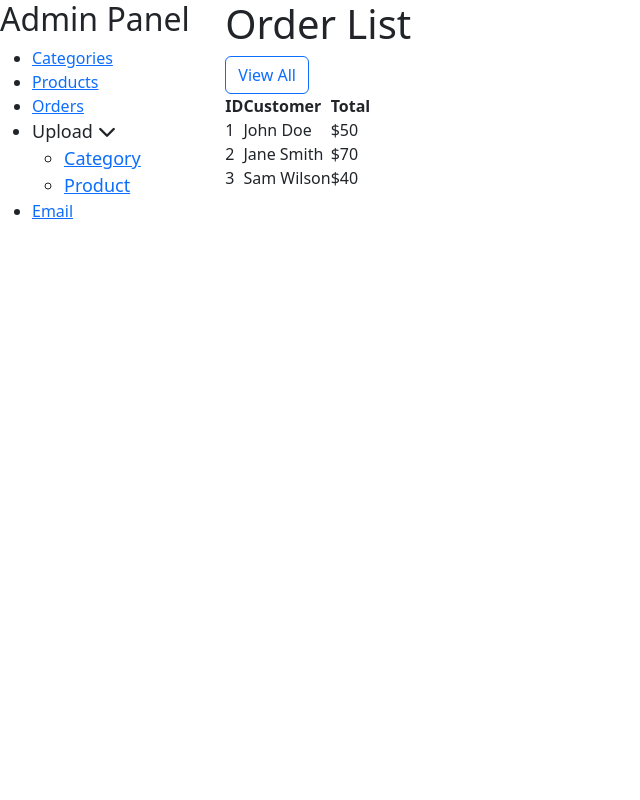
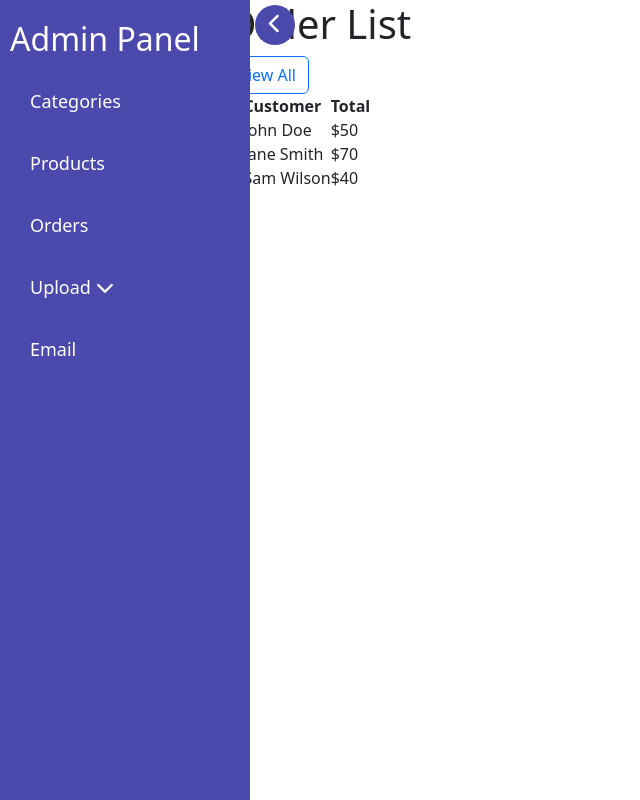
Before and after one commit to Dev1903/MERN_ECOMMERCE, a React (Create React App) app in the folder client/: page /admin/orders in a window 1280 px wide. Shown: the whole page, without its empty margins (0-640 px from the left). Built offline with nearby package versions, Linux system fonts and the light colour scheme.

Commit message:
admin panel changes

```diff
--- a/client/src/admin-panel/components/Sidebar.jsx
+++ b/client/src/admin-panel/components/Sidebar.jsx
@@ -1,17 +1,24 @@
-// Sidebar.js
 import React, { useState } from 'react';
 import { Link } from 'react-router-dom';
-
+import '../css/sidebar.css'; // Ensure you have a CSS file to include styling
 
 const Sidebar = () => {
     const [dropdownOpen, setDropdownOpen] = useState(false);
+    const [sidebarOpen, setSidebarOpen] = useState(true); // State to manage sidebar visibility
 
     const toggleDropdown = () => {
         setDropdownOpen(!dropdownOpen);
     };
 
+    const toggleSidebar = () => {
+        setSidebarOpen(!sidebarOpen);
+    };
+
     return (
-        <div className="sidebar-admin">
+        <div className={`sidebar-admin ${sidebarOpen ? 'open' : 'closed'}`}>
+            <button className="sidebar-toggle" onClick={toggleSidebar}>
+                <i className={`fas ${sidebarOpen ? 'fa-chevron-left' : 'fa-chevron-right'}`}></i>
+            </button>
             <h2>Admin Panel</h2>
             <ul>
                 <li><Link to="/admin/categories">Categories</Link></li>
@@ -19,17 +26,16 @@
                 <li><Link to="/admin/orders">Orders</Link></li>
 
                 {/* Dropdown */}
-                <li onClick={toggleDropdown} style={{ cursor: 'pointer' ,fontSize:'18px'}}>
+                <li onClick={toggleDropdown} style={{ cursor: 'pointer', fontSize: '18px' }}>
                     Upload
                     <span style={{ marginLeft: '5px' }}>
                         <i className={`fas ${dropdownOpen ? 'fa-chevron-up' : 'fa-chevron-down'}`}></i> {/* FontAwesome icon */}
                     </span>
                     <ul className={`dropdown ${dropdownOpen ? 'open' : ''}`}>
-                        <li ><Link to="/admin/categoryUpload">Category</Link></li>
+                        <li><Link to="/admin/categoryUpload">Category</Link></li>
                         <li><Link to="/admin/productUpload">Product</Link></li>
                     </ul>
                 </li>
-
 
                 <li><Link to="/admin/email">Email</Link></li>
             </ul>
--- a/client/src/admin-panel/css/sidebar.css
+++ b/client/src/admin-panel/css/sidebar.css
@@ -1,4 +1,3 @@
-/* sidebar.css */
 .sidebar-admin {
     width: 250px;
     background-color: #4b49ac;
@@ -7,7 +6,16 @@
     position: fixed;
     top: 0;
     left: 0;
-    padding: 20px 0 0 10px ;
+    padding: 20px 0 0 10px;
+    transition: transform 0.3s ease; /* Smooth transition for sliding effect */
+}
+
+.sidebar-admin.closed {
+    transform: translateX(-100%); /* Hide sidebar off-screen */
+}
+
+.sidebar-admin.open {
+    transform: translateX(0); /* Show sidebar */
 }
 
 .sidebar-admin h2 {
@@ -17,7 +25,7 @@
 .sidebar-admin ul {
     list-style: none;
     padding: 0;
-    padding-left: 20px!important;
+    padding-left: 20px !important;
 }
 
 .sidebar-admin ul li {
@@ -47,3 +55,23 @@
     max-height: 100px; /* Adjust as needed */
     padding-left: 20px; /* Adjust padding as needed */
 }
+
+/* Toggler button styles */
+.sidebar-toggle {
+    position: absolute;
+    top: 5px;
+    right: -45px; /* Adjust as needed */
+    background-color: #4b49ac;
+    color: white;
+    border: none;
+    padding: 8px;
+    border-radius: 50%;
+    cursor: pointer;
+    z-index: 1000; /* Ensure it is above other content */
+    height: 40px;
+    aspect-ratio: 1/1;
+}
+
+.sidebar-toggle i {
+    font-size: 20px;
+}
```
Also changed, not shown: client/src/admin-panel/css/category.css (+38 -2 lines), client/src/admin-panel/css/orderList.css (+51 -0 lines), client/src/admin-panel/css/productList.css (+26 -3 lines).
